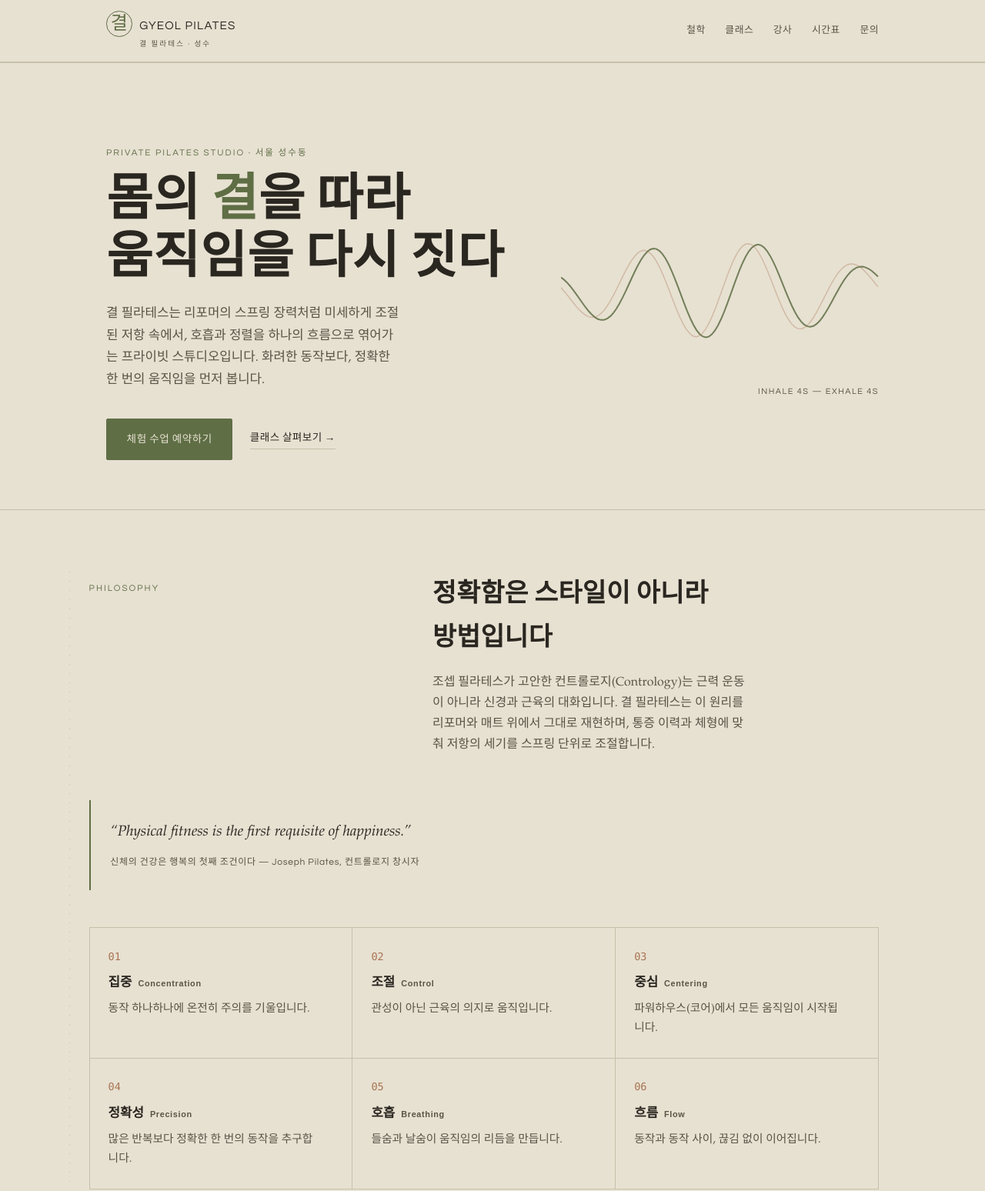
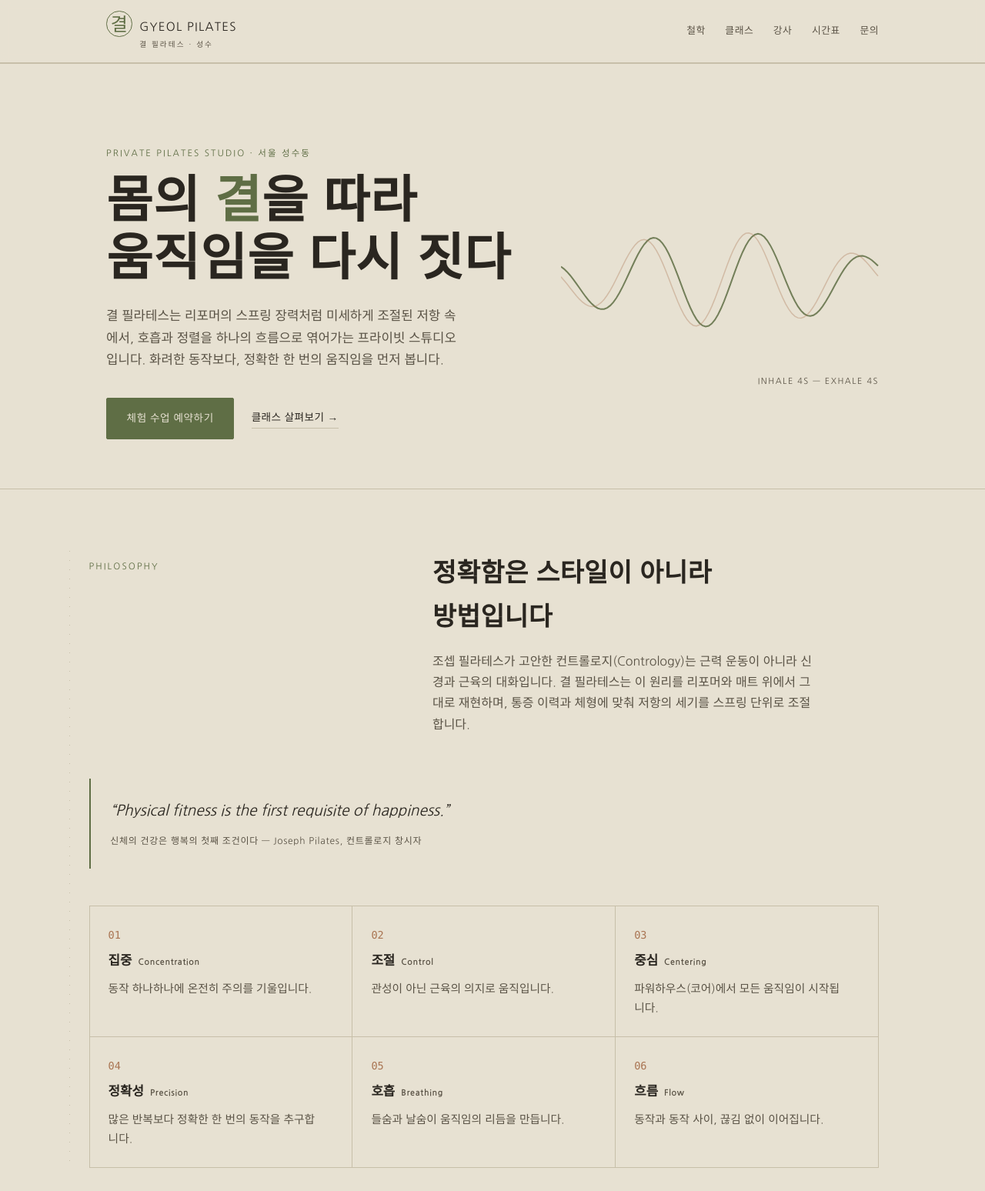
Before and after one commit to eunkim099-tech/gyeol-pilates, a plain HTML site: page index.html in a window 1280 px wide. Shown: the top 1548 px of the page at 77% size. Drawn offline with Linux system fonts and the light colour scheme.

Commit message:
Switch typography to Nanum Gothic

```diff
--- a/index.html
+++ b/index.html
@@ -1,5 +1,6 @@
 <title>결 필라테스 — GYEOL PILATES</title>
 <style>
+  @import url('https://fonts.googleapis.com/earlyaccess/nanumgothic.css');
   :root {
     --paper: #E7E1D2;
     --paper-2: #DCD5C3;
@@ -55,14 +56,14 @@
     margin: 0;
     background: var(--paper);
     color: var(--ink);
-    font-family: 'Iowan Old Style', 'Palatino Linotype', Palatino, 'Noto Serif KR', Georgia, serif;
+    font-family: 'Nanum Gothic', sans-serif;
     line-height: 1.7;
     -webkit-font-smoothing: antialiased;
     overflow-x: hidden;
   }
 
   .display {
-    font-family: Futura, 'Century Gothic', 'Avenir Next', 'Pretendard', sans-serif;
+    font-family: 'Nanum Gothic', sans-serif;
     letter-spacing: 0.01em;
   }
   .mono {
@@ -70,7 +71,7 @@
     font-variant-numeric: tabular-nums;
   }
   .eyebrow {
-    font-family: Futura, 'Century Gothic', 'Avenir Next', 'Pretendard', sans-serif;
+    font-family: 'Nanum Gothic', sans-serif;
     text-transform: uppercase;
     letter-spacing: 0.18em;
     font-size: 0.72rem;
@@ -134,7 +135,7 @@
     gap: 0.6rem;
   }
   .mark .glyph {
-    font-family: Futura, 'Century Gothic', serif;
+    font-family: 'Nanum Gothic', sans-serif;
     font-size: 1.5rem;
     color: var(--moss);
     border: 1px solid var(--moss);
@@ -146,7 +147,7 @@
     border-radius: 50%;
   }
   .mark .word {
-    font-family: Futura, 'Century Gothic', 'Avenir Next', sans-serif;
+    font-family: 'Nanum Gothic', sans-serif;
     letter-spacing: 0.08em;
     font-size: 0.95rem;
   }
@@ -160,7 +161,7 @@
   nav.links {
     display: flex;
     gap: clamp(0.9rem, 2vw, 1.8rem);
-    font-family: Futura, 'Century Gothic', 'Avenir Next', sans-serif;
+    font-family: 'Nanum Gothic', sans-serif;
     font-size: 0.8rem;
     letter-spacing: 0.04em;
   }
@@ -205,7 +206,7 @@
     flex-wrap: wrap;
   }
   .btn {
-    font-family: Futura, 'Century Gothic', 'Avenir Next', sans-serif;
+    font-family: 'Nanum Gothic', sans-serif;
     letter-spacing: 0.04em;
     font-size: 0.85rem;
     text-decoration: none;
@@ -219,7 +220,7 @@
   }
   .btn:hover { transform: translateY(-1px); background: var(--moss-deep); }
   .link-quiet {
-    font-family: Futura, 'Century Gothic', 'Avenir Next', sans-serif;
+    font-family: 'Nanum Gothic', sans-serif;
     font-size: 0.85rem;
     letter-spacing: 0.03em;
     text-decoration: none;
@@ -235,7 +236,7 @@
     display: block;
   }
   .breath-caption {
-    font-family: Futura, 'Century Gothic', sans-serif;
+    font-family: 'Nanum Gothic', sans-serif;
     font-size: 0.68rem;
     letter-spacing: 0.14em;
     text-transform: uppercase;
@@ -254,7 +255,7 @@
   }
   @media (max-width: 720px) { .section-head { grid-template-columns: 1fr; gap: 0.8rem; } }
   .section-head h2 {
-    font-family: Futura, 'Century Gothic', 'Avenir Next', sans-serif;
+    font-family: 'Nanum Gothic', sans-serif;
     font-size: clamp(1.5rem, 3vw, 2.1rem);
     font-weight: 700;
   }
@@ -272,7 +273,7 @@
   }
   blockquote.quote footer {
     margin-top: 0.8rem;
-    font-family: Futura, 'Century Gothic', sans-serif;
+    font-family: 'Nanum Gothic', sans-serif;
     font-style: normal;
     font-size: 0.75rem;
     letter-spacing: 0.06em;
@@ -306,7 +307,7 @@
     font-size: 0.85rem;
   }
   ol.principles h3 {
-    font-family: Futura, 'Century Gothic', 'Avenir Next', sans-serif;
+    font-family: 'Nanum Gothic', sans-serif;
     font-size: 1.05rem;
     display: flex;
     gap: 0.5rem;
@@ -316,7 +317,7 @@
     font-size: 0.68rem;
     letter-spacing: 0.06em;
     color: var(--ink-soft);
-    font-family: Futura, sans-serif;
+    font-family: 'Nanum Gothic', sans-serif;
   }
   ol.principles p { margin: 0; color: var(--ink-soft); font-size: 0.92rem; }
 
@@ -351,7 +352,7 @@
     border-radius: 999px;
   }
   .class-card h3 {
-    font-family: Futura, 'Century Gothic', 'Avenir Next', sans-serif;
+    font-family: 'Nanum Gothic', sans-serif;
     font-size: 1.15rem;
     margin-bottom: 0.15rem;
   }
@@ -359,7 +360,7 @@
     font-size: 0.7rem;
     letter-spacing: 0.08em;
     color: var(--ink-soft);
-    font-family: Futura, sans-serif;
+    font-family: 'Nanum Gothic', sans-serif;
   }
   .class-card p { color: var(--ink-soft); font-size: 0.93rem; margin: 0.8rem 0 0; }
   .class-card .meta {
@@ -391,18 +392,18 @@
     padding: 1.2rem;
   }
   .avatar .initial {
-    font-family: Futura, 'Century Gothic', serif;
+    font-family: 'Nanum Gothic', sans-serif;
     font-size: 3.4rem;
     color: var(--moss);
   }
   .instructor h3 {
-    font-family: Futura, 'Century Gothic', 'Avenir Next', sans-serif;
+    font-family: 'Nanum Gothic', sans-serif;
     font-size: 1.4rem;
   }
   .instructor .role {
     color: var(--ink-soft);
     font-size: 0.85rem;
-    font-family: Futura, sans-serif;
+    font-family: 'Nanum Gothic', sans-serif;
     letter-spacing: 0.03em;
     margin-top: 0.3rem;
   }
@@ -435,7 +436,7 @@
   }
   table.schedule thead th {
     background: var(--paper-3);
-    font-family: Futura, 'Century Gothic', sans-serif;
+    font-family: 'Nanum Gothic', sans-serif;
     font-size: 0.75rem;
     letter-spacing: 0.06em;
     color: var(--ink-soft);
@@ -485,7 +486,7 @@
   footer.site .cols { display: flex; gap: 2.5rem; flex-wrap: wrap; }
   footer.site .cols div { display: flex; flex-direction: column; gap: 0.3rem; }
   footer.site .cols span.label {
-    font-family: Futura, sans-serif;
+    font-family: 'Nanum Gothic', sans-serif;
     text-transform: uppercase;
     letter-spacing: 0.1em;
     font-size: 0.65rem;
```
